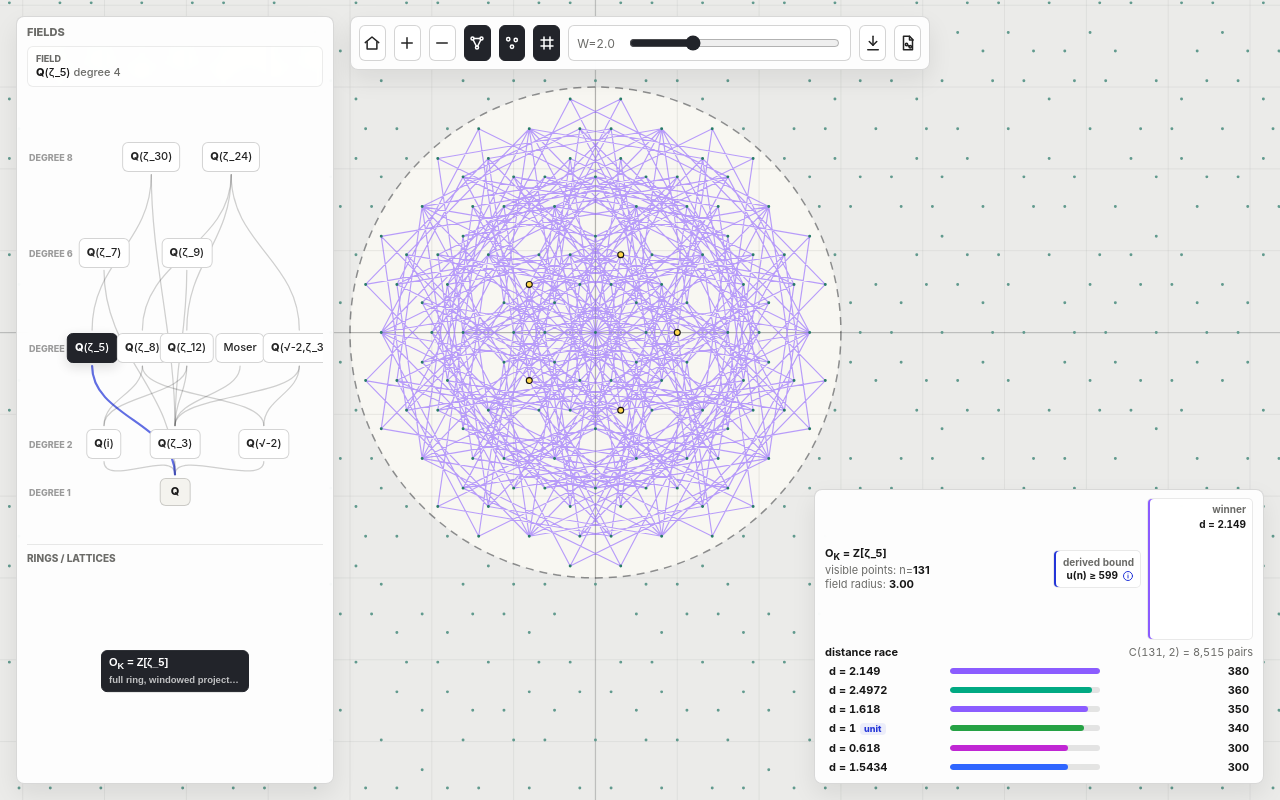
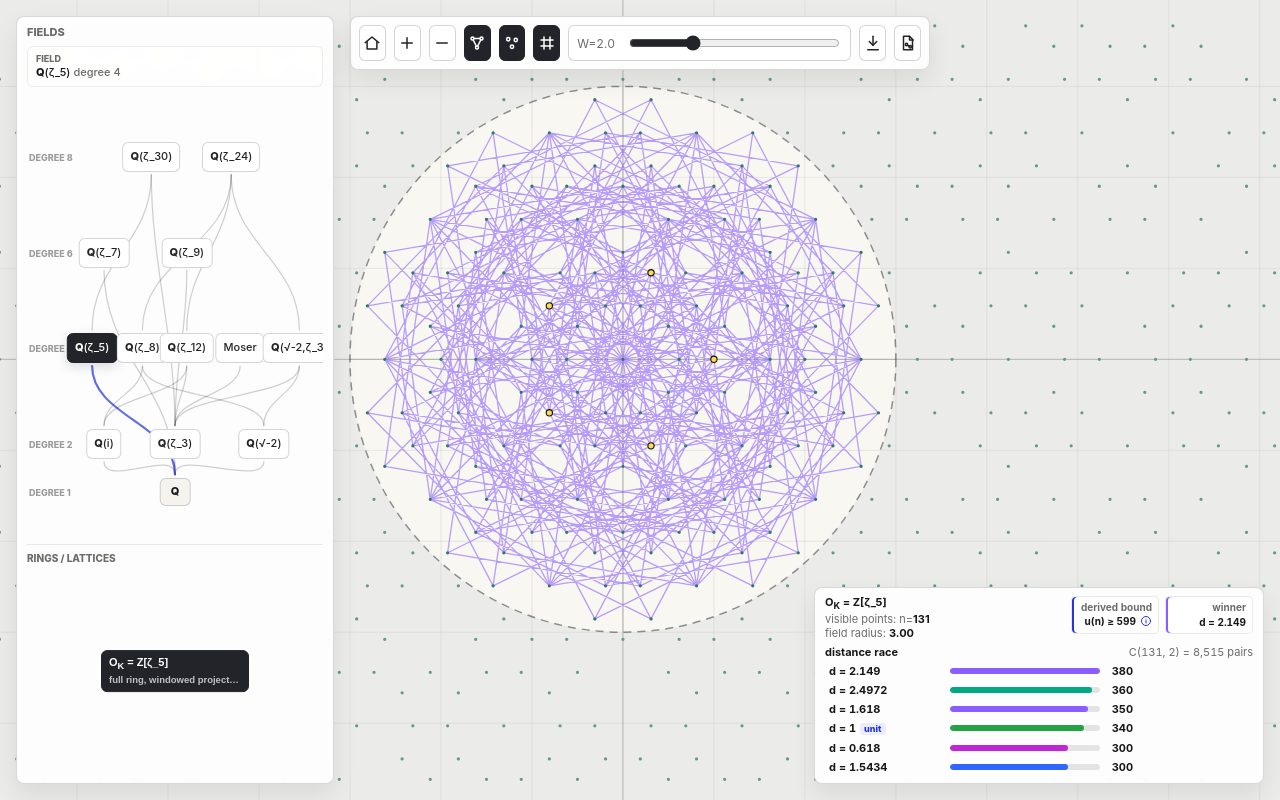
Before and after one commit to liuyao12/Erdos-unit-distance, a plain HTML site: page index.html in a window 1280 px wide. Drawn offline with Linux system fonts and the light colour scheme.

Commit message:
Tighten infobox race layout

```diff
--- a/index.html
+++ b/index.html
@@ -128,9 +128,9 @@
 
     .status-top {
       display: grid;
-      grid-template-columns: minmax(0, 1fr) auto auto;
+      grid-template-columns: minmax(0, 1fr) 88px 88px;
       gap: 6px;
-      align-items: center;
+      align-items: start;
     }
 
     .status-meta {
@@ -164,8 +164,10 @@
 
     .lower-bound-card,
     .shown-distance {
-      min-width: 88px;
-      max-width: 112px;
+      width: 88px;
+      min-width: 0;
+      max-width: none;
+      height: 38px;
       min-height: 38px;
       box-sizing: border-box;
       margin: 0;
@@ -356,7 +358,6 @@
 
     .race-count {
       justify-self: end;
-      margin-left: auto;
       min-width: 28px;
       color: var(--ink);
       font-size: 11px;
@@ -1019,6 +1020,6 @@
 
   <div class="status" id="status"></div>
   <script src="unit_distance_bounds.js?v=20260529-derived-rules"></script>
-  <script src="app.js?v=20260531-short-race-bars" defer></script>
+  <script src="app.js?v=20260531-tight-info" defer></script>
 </body>
 </html>
```
